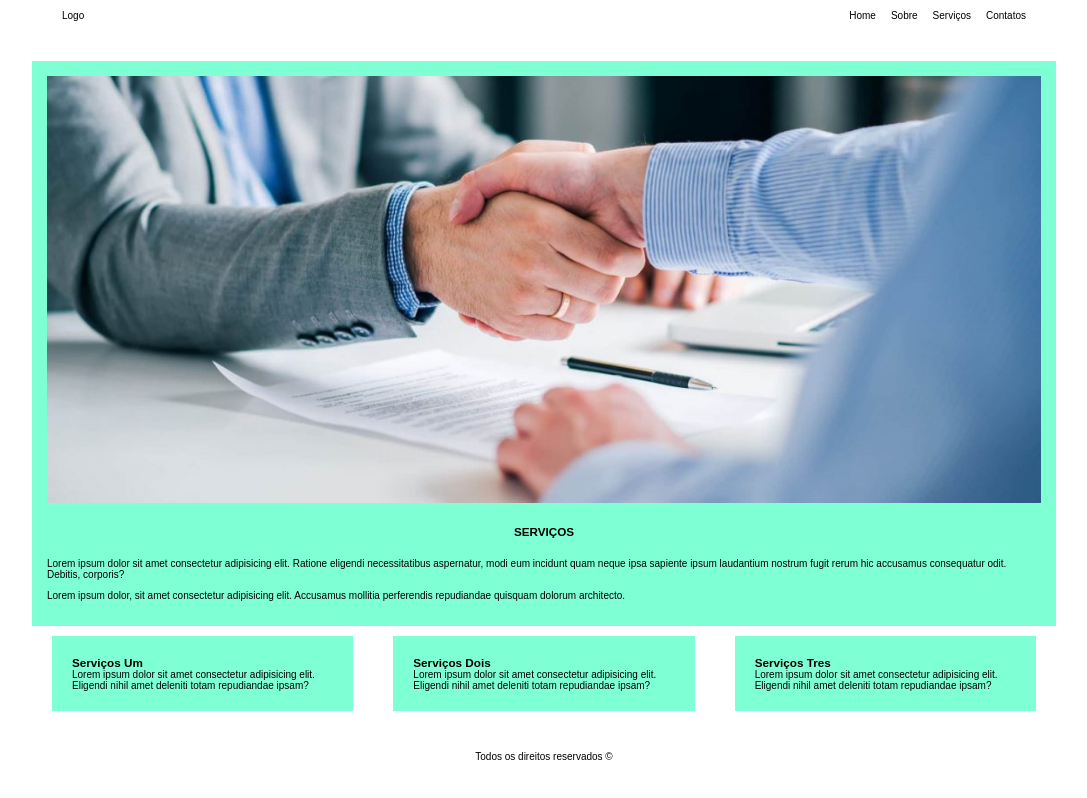
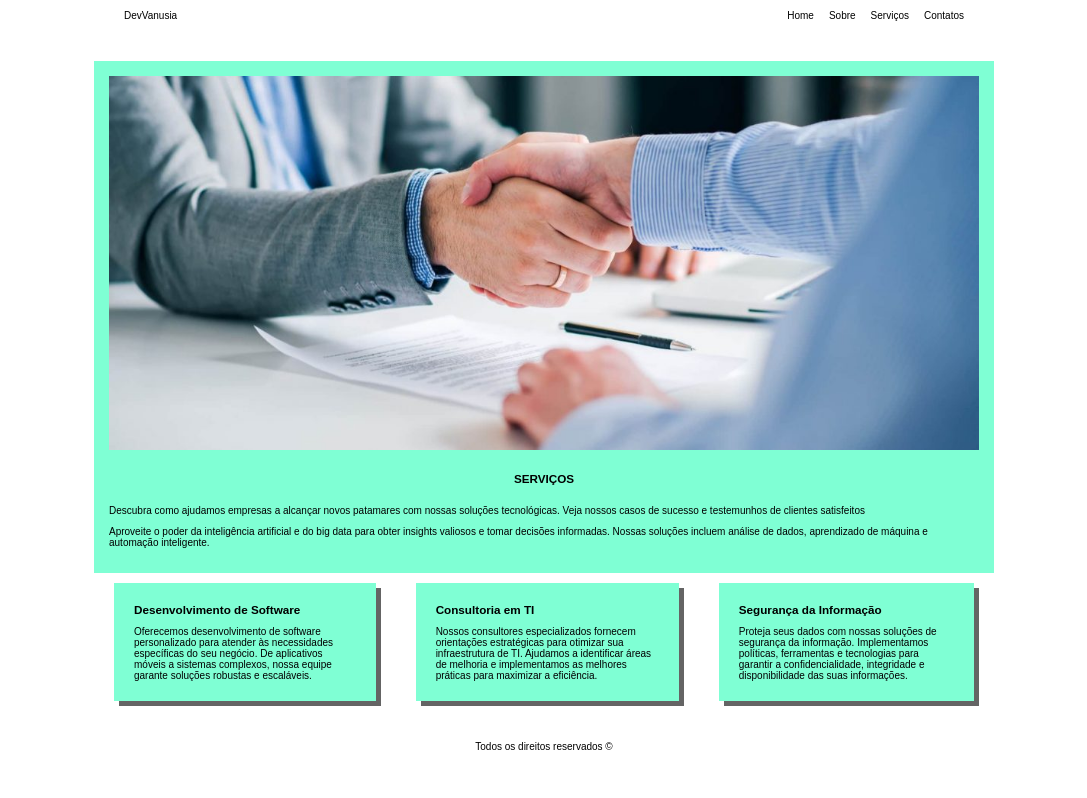
Before and after one commit to Dev-vanusia/Website-HTML-CSS, a plain HTML site: page servicos.html in a window 1280 px wide. Shown: the whole page, without its empty margins (96-1183 px from the left). Drawn offline with Linux system fonts and the light colour scheme.

Commit message:
Alteração nos textos e melhorias no css

```diff
--- a/css/style.css
+++ b/css/style.css
@@ -25,7 +25,7 @@ address {
 /* Container */
 .container {
     width: 80%;
-    max-width: 1440px;
+    max-width: 900px;
     margin: auto;
 }
 
@@ -66,6 +66,7 @@ address {
     background-color: aquamarine;
     padding: 10px 20px;
     border-radius: 10px;
+    box-shadow: 1px 1px #272727b6;
 }
 
 /* Seção */
@@ -74,6 +75,7 @@ address {
     margin-top: 10px;
     margin-bottom: 10px;
     background: aquamarine;
+    box-shadow: 5px 5px #272727b6;
 }
 
 /* Sobre */
@@ -130,6 +132,11 @@ address {
     background-color: aquamarine;
     margin: 10px 20px;
     padding: 20px;
+    box-shadow: 5px 5px #272727b6;
+}
+
+.servicos-box h3 {
+    margin-bottom: 10px;
 }
 
 /* footer */
--- a/servicos.html
+++ b/servicos.html
@@ -10,7 +10,7 @@
     <div class="container">
         <nav class="menu-navegacao">
             <div>
-                <a href="index.html">Logo</a>
+                <a href="index.html">DevVanusia</a>
             </div>
             <div>
                 <ul>
@@ -27,26 +27,26 @@
             <div>
                 <img src="imagem/servicos.jpeg" alt="imagem de servicos">
                 <h3>Serviços</h3>
-                <p>Lorem ipsum dolor sit amet consectetur adipisicing elit. Ratione eligendi necessitatibus aspernatur, modi eum incidunt quam neque ipsa sapiente ipsum laudantium nostrum fugit rerum hic accusamus consequatur odit. Debitis, corporis?</p>
-                <p>Lorem ipsum dolor, sit amet consectetur adipisicing elit. Accusamus mollitia perferendis repudiandae quisquam dolorum architecto.</p>
+                <p>Descubra como ajudamos empresas a alcançar novos patamares com nossas soluções tecnológicas. Veja nossos casos de sucesso e testemunhos de clientes satisfeitos</p>
+                <p>Aproveite o poder da inteligência artificial e do big data para obter insights valiosos e tomar decisões informadas. Nossas soluções incluem análise de dados, aprendizado de máquina e automação inteligente.</p>
             </div>
         </header>
 
         <!-- Seção 1 -->
         <section class="servicos">
             <div class="servicos-box">
-                <h3>Serviços Um</h3>
-                <p>Lorem ipsum dolor sit amet consectetur adipisicing elit. Eligendi nihil amet deleniti totam repudiandae ipsam?</p>
+                <h3>Desenvolvimento de Software</h3>
+                <p>Oferecemos desenvolvimento de software personalizado para atender às necessidades específicas do seu negócio. De aplicativos móveis a sistemas complexos, nossa equipe garante soluções robustas e escaláveis.</p>
             </div>
 
             <div class="servicos-box">
-                <h3>Serviços Dois</h3>
-                <p>Lorem ipsum dolor sit amet consectetur adipisicing elit. Eligendi nihil amet deleniti totam repudiandae ipsam?</p>
+                <h3>Consultoria em TI</h3>
+                <p>Nossos consultores especializados fornecem orientações estratégicas para otimizar sua infraestrutura de TI. Ajudamos a identificar áreas de melhoria e implementamos as melhores práticas para maximizar a eficiência.</p>
             </div>
 
             <div class="servicos-box">
-                <h3>Serviços Tres</h3>
-                <p>Lorem ipsum dolor sit amet consectetur adipisicing elit. Eligendi nihil amet deleniti totam repudiandae ipsam?</p>
+                <h3>Segurança da Informação</h3>
+                <p>Proteja seus dados com nossas soluções de segurança da informação. Implementamos políticas, ferramentas e tecnologias para garantir a confidencialidade, integridade e disponibilidade das suas informações.</p>
             </div>
         </section>
 
```
Also changed, not shown: contatos.html (+1 -1 lines), index.html (+10 -10 lines), sobre.html (+4 -3 lines).
